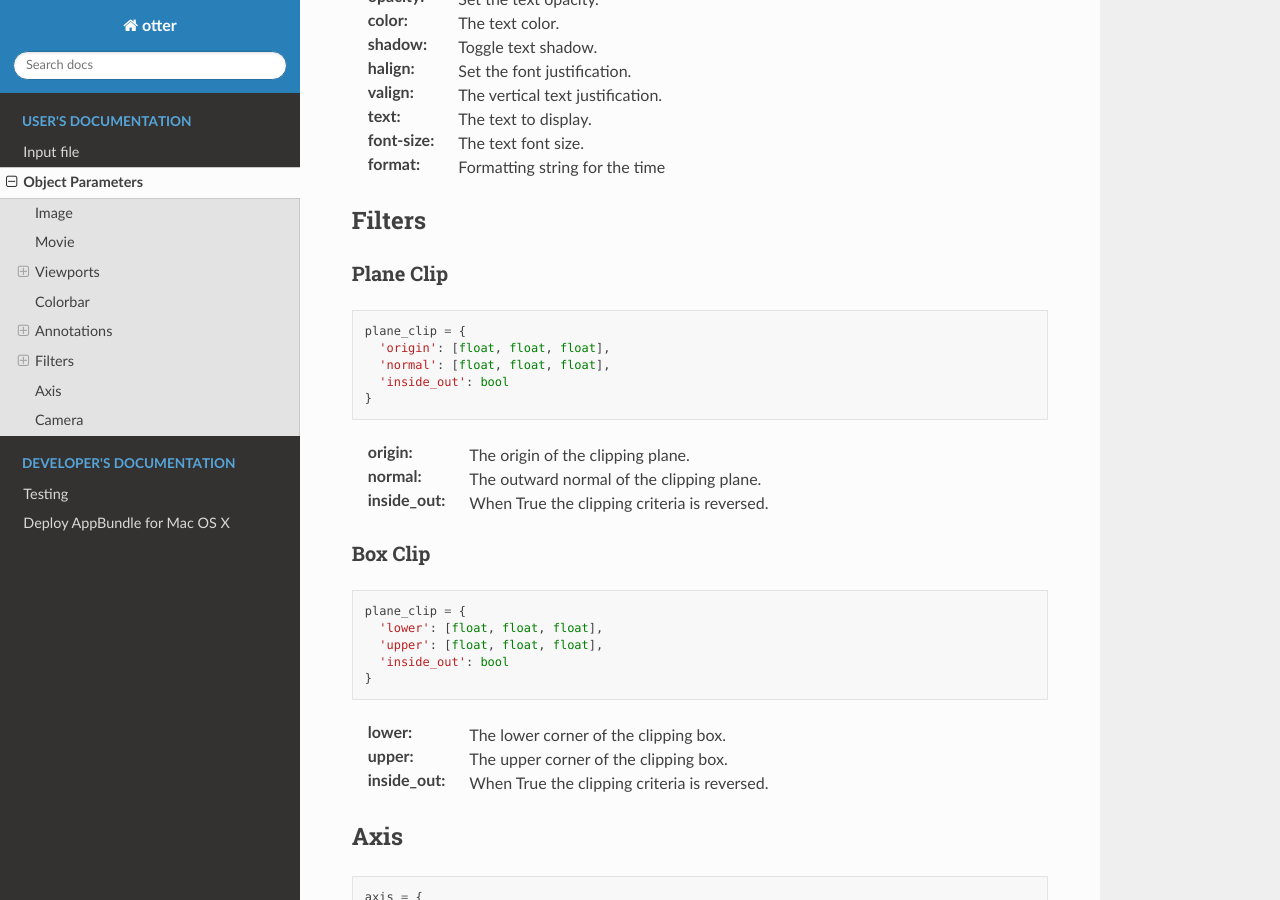
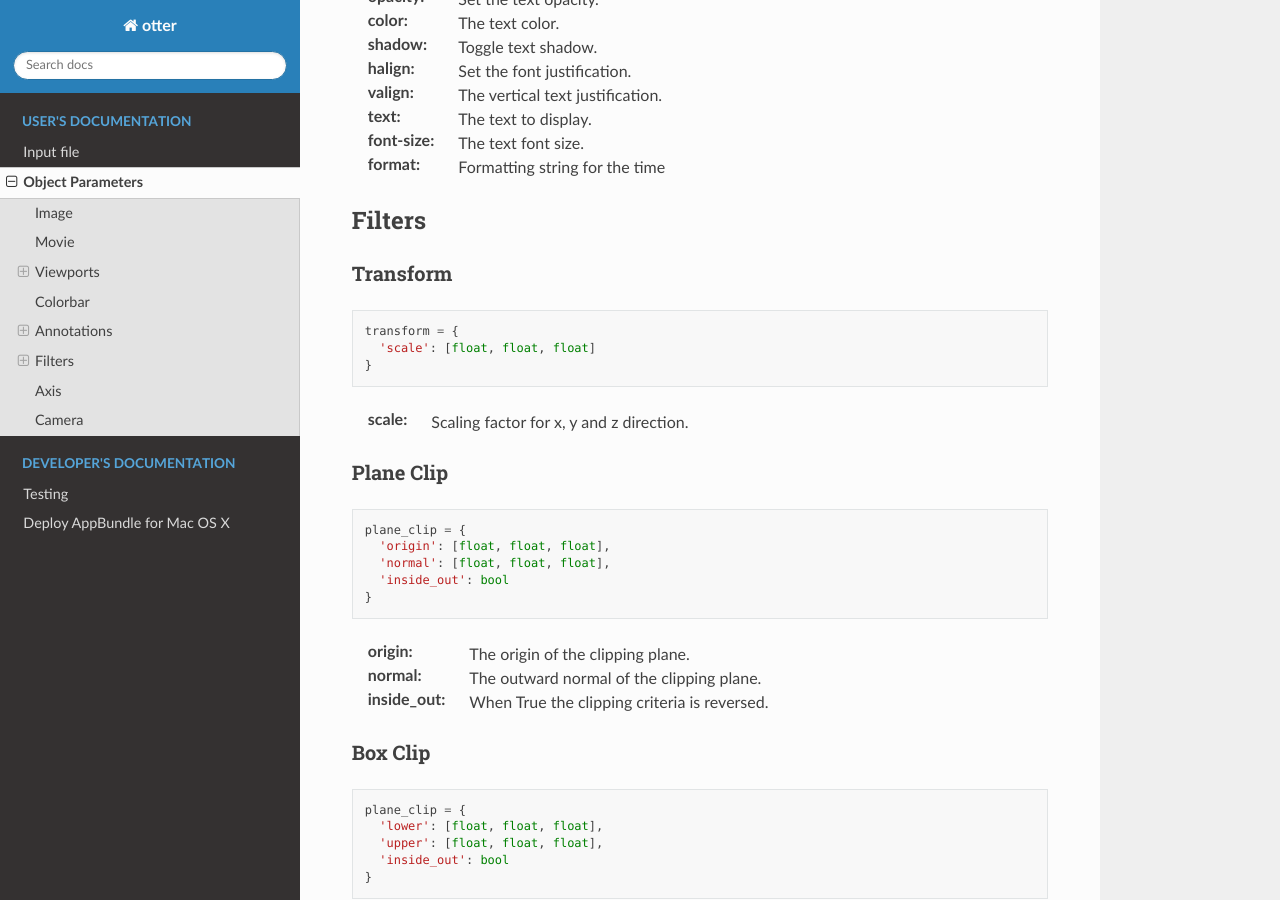
Before and after one commit to andrsd/otter, a Sphinx documentation site: the page built from docs/user/object-params.rst, in a window 1280 px wide and 900 px high, scrolled down 3609 px. Built offline with Sphinx 7.4.7 and the Read the Docs theme 2.0.0, drawn with Linux system fonts in a browser that asks for light colours.

Commit message:
Adding doco for Transform filter

```diff
--- a/docs/user/object-params.rst
+++ b/docs/user/object-params.rst
@@ -242,6 +242,18 @@ Time
 Filters
 -------
 
+Transform
+^^^^^^^^^
+
+.. code-block:: python
+
+  transform = {
+    'scale': [float, float, float]
+  }
+
+:scale: Scaling factor for x, y and z direction.
+
+
 Plane Clip
 ^^^^^^^^^^
 
```
